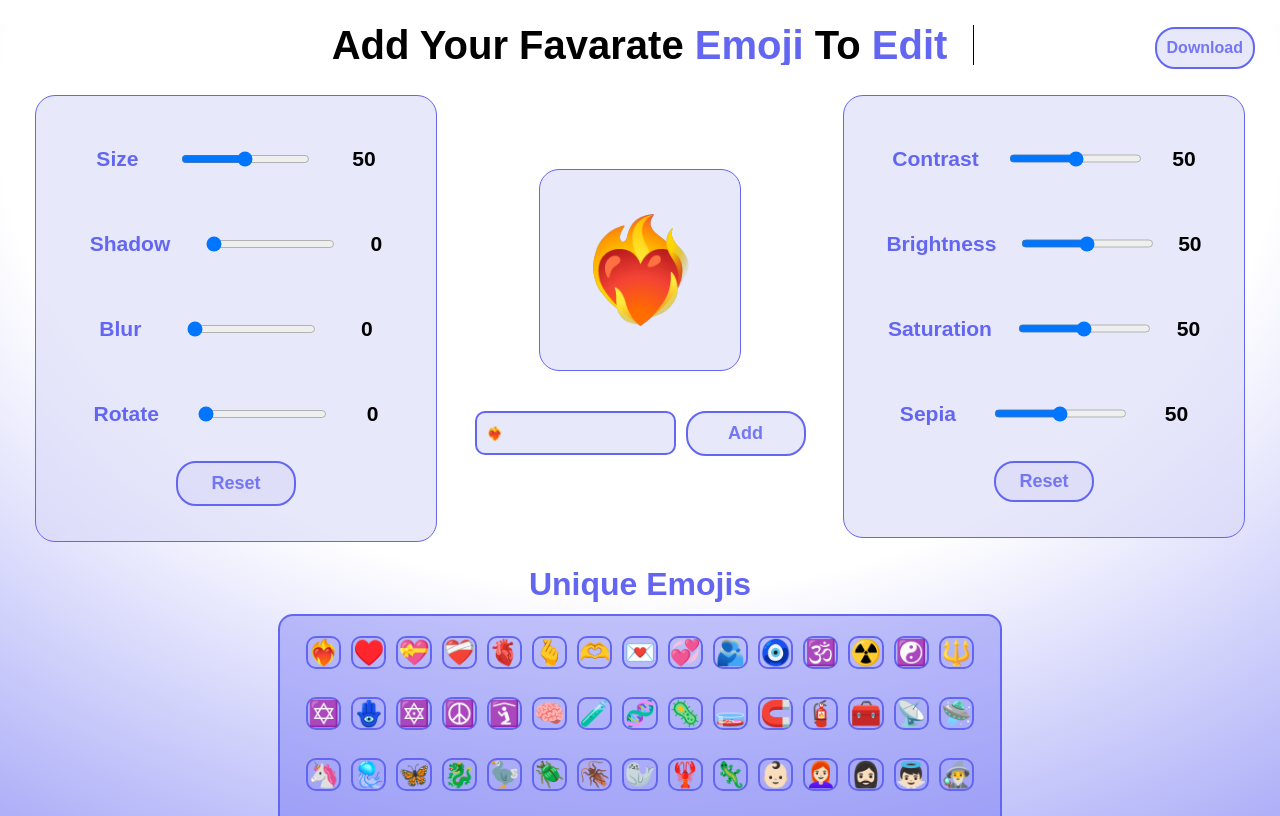
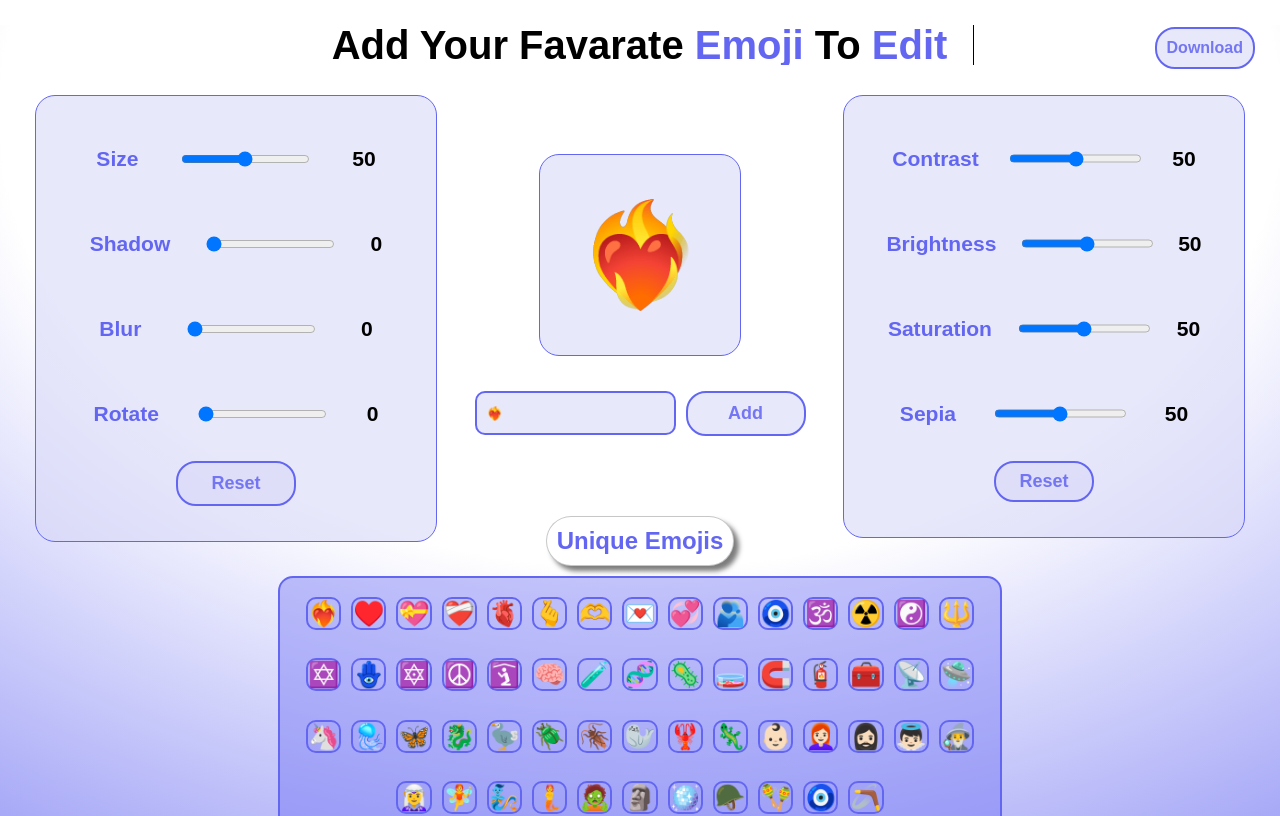
Before and after one commit to satyamrk18/Emoji-Editor, a React (Vite) app: page / in a window 1280 px wide. Shown: the top 816 px of the page. Built offline with nearby package versions, Linux system fonts and the light colour scheme.

Commit message:
unique emoji style change

```diff
--- a/src/App.css
+++ b/src/App.css
@@ -29,7 +29,7 @@
   border: 1px solid #6366f1;
   z-index: 1;
   position: relative;
-  top: 50px;
+  top:35px;
   margin: 50px auto;
   border-radius: 20px;
   display: flex;
@@ -41,7 +41,7 @@
   z-index: 1;
   width: fit-content;
   position: relative;
-  margin: 90px auto;
+  margin:70px auto;
   display: flex;
   flex-direction: row;
   gap: 10px;
@@ -71,15 +71,22 @@
   justify-content: center;
   gap: 10px;
   margin: auto;
-  bottom: 20px;
+  bottom:20px;
   padding: 10px;
   overflow-x: hidden;
   scrollbar-width: none;
 }
-h1 {
+.emoji-heading {
   position: relative;
   text-align: center;
   padding: 10px;
+  background-color:white;
+  width:fit-content;
+  margin:0 auto;
+  margin-bottom:30px;
+  border-radius:30px;
+  box-shadow: 5px 5px 5px rgba(0, 0, 0, 0.516);
+  border:1px solid rgba(128, 128, 128, 0.445);
 }
 .range {
   height: auto;
--- a/src/App.jsx
+++ b/src/App.jsx
@@ -189,7 +189,7 @@ const App = () => {
         <button className="reset-btn" onClick={()=>{setEmoji(emoji);}}>Add</button>
       </div>
       <span>
-        <h1>Unique Emojis</h1>
+        <h2 className="emoji-heading">Unique Emojis</h2>
       </span>
       <div className="emojis-container">
         {emojis.map((e, i) => (
```
